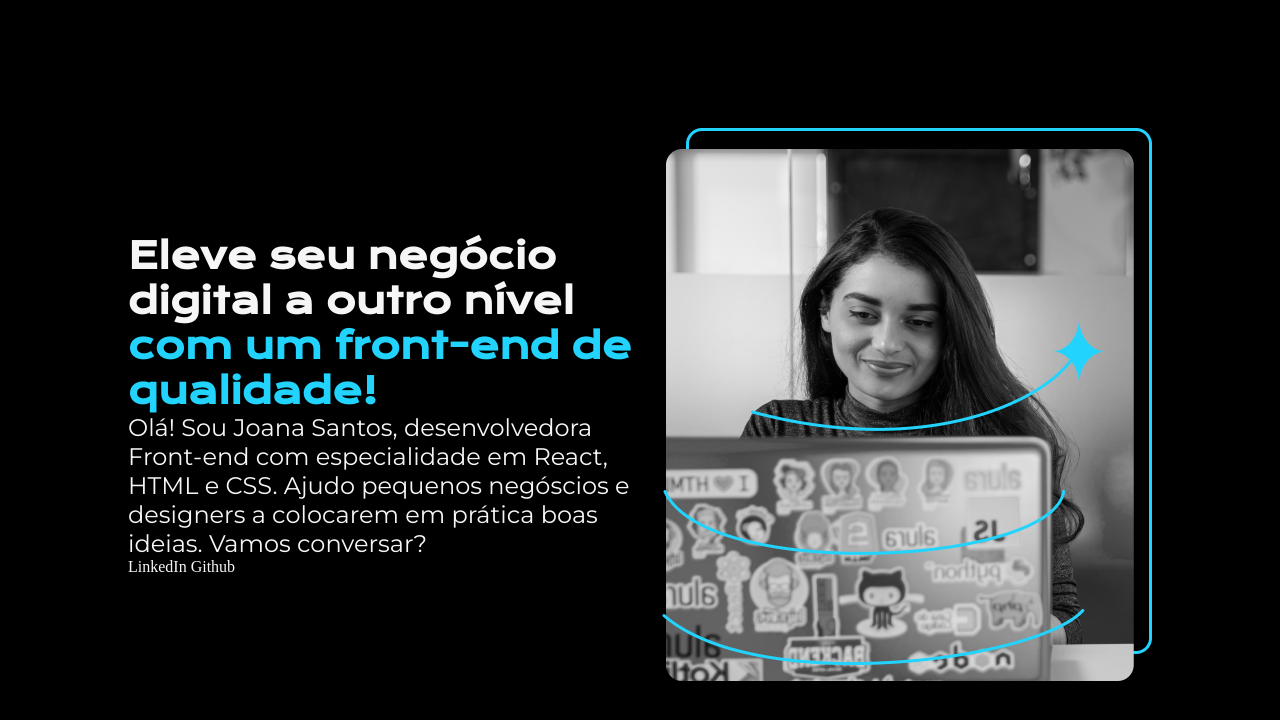
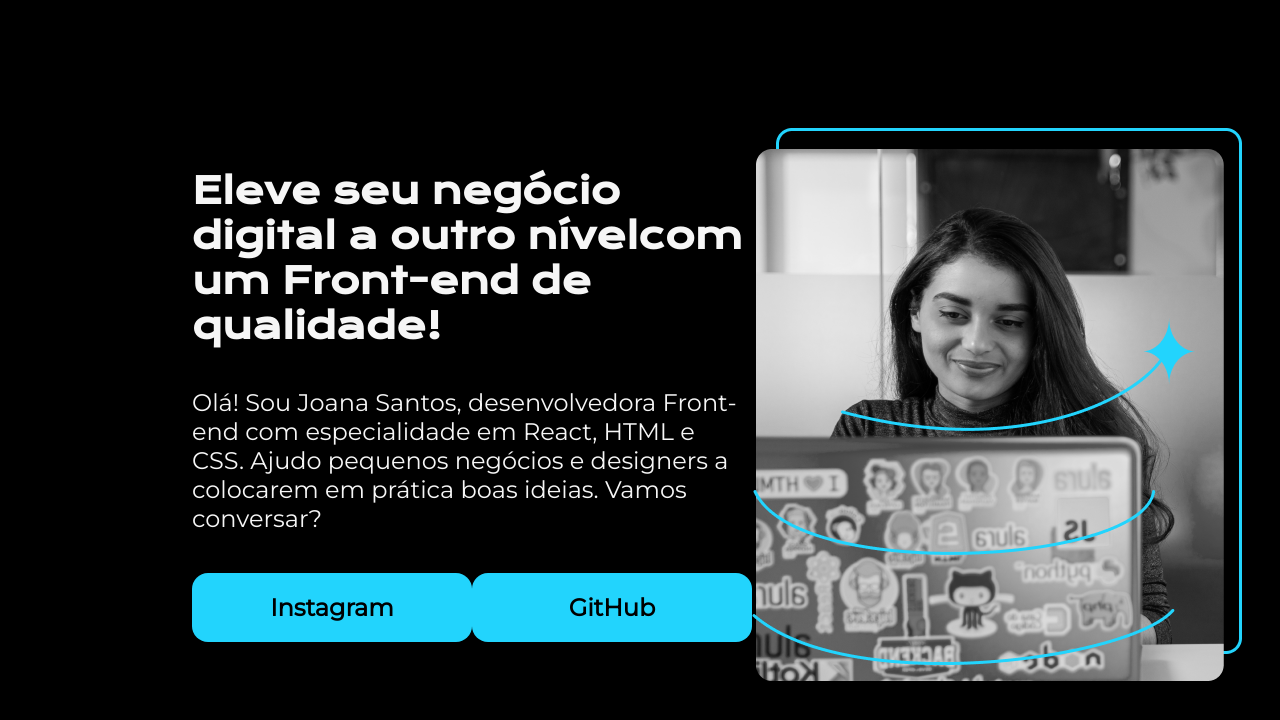
Before and after one commit to hugosaraujo/portfolio-de-frontend, a plain HTML site: page index.html in a window 1280 px wide. Drawn offline with nearby package versions, Linux system fonts and the light colour scheme.

Commit message:
Ajuste da aparência dos botões de link

```diff
--- a/index.html
+++ b/index.html
@@ -1,23 +1,34 @@
 <!DOCTYPE html>
 <html lang="pt-br">
+
 <head>
     <meta charset="UTF-8">
     <meta http-equiv="X-UA-Compatible" content="IE=edge">
     <meta name="viewport" content="width=device-width, initial-scale=1.0">
-    <title>Portfolio</title>
-    <link rel="stylesheet" href="style.css"
+    <title>Portifolio</title>
+    <link rel="stylesheet" href="style.css">
 </head>
+
 <body>
     <header></header>
     <main class="apresentacao">
         <section class="apresentacao__conteudo">
-            <h1 class="apresentacao__conteudo__titulo">Eleve seu negócio digital a outro nível <strong class="titulo-destacado">com um front-end de qualidade!</strong></h1>
-            <p class="apresentacao__conteudo__texto">Olá! Sou Joana Santos, desenvolvedora Front-end com especialidade em React, HTML e CSS. Ajudo pequenos negóscios e designers a colocarem em prática boas ideias. Vamos conversar?</p>
-            <a>LinkedIn</a>
-            <a>Github</a>
+            <h1 class="apresentacao__conteudo__titulo">Eleve seu negócio digital a outro nível<strong
+            class="titulo-destaque">com um Front-end de qualidade!
+            </strong></h1>
+            <p class="apresentacao__conteudo__texto">Olá! Sou Joana Santos, desenvolvedora
+            Front-end com especialidade em React, HTML e
+            CSS. Ajudo pequenos negócios e designers a
+            colocarem em prática boas ideias. Vamos
+            conversar?</p>
+            <div class="apresentacao__links">
+                <a class="apresentacao__links__link" href="https://instagram.com/rafaballerini">Instagram</a>
+                <a class="apresentacao__links__link" href="https://github.com/guilhermeonrails">GitHub</a>
+            </div>
         </section>
-        <img src="imagens/Imagem.png" alt="Foto de uma garota programando">
+        <img src="imagens/Imagem.png" alt="Foto da Joana Santos programando">
     </main>
     <footer></footer>
 </body>
+
 </html>
--- a/style.css
+++ b/style.css
@@ -1,6 +1,6 @@
 @import url('https://fonts.googleapis.com/css2?family=Krona+One&family=Montserrat&display=swap');
 
-* {
+*{
     margin: 0;
     padding: 0;
 }
@@ -17,7 +17,7 @@ body {
 }
 
 .apresentacao {
-    margin: 10%;
+    margin: 10% 15%;
     display: flex;
     align-items: center;
     justify-content: space-between;
@@ -25,6 +25,9 @@ body {
 
 .apresentacao__conteudo {
     width: 615px;
+    display: flex;
+    flex-direction: column;
+    gap: 40px;
 }
 
 .apresentacao__conteudo__titulo {
@@ -36,3 +39,21 @@ body {
     font-size: 24px;
     font-family: 'Montserrat', 'sans-seriff';
 }
+
+.apresentacao__links {
+    display: flex;
+    justify-content: space-between;
+}
+
+.apresentacao__links__link {
+    background-color: #22D4FD;
+    width: 280px;
+    text-align: center;
+    border-radius: 16px;
+    font-size: 24px;
+    font-weight: 600;
+    text-decoration: none;
+    padding: 20px 0;
+    color: #000000;
+    font-family: 'Montserrat', 'sans-seriff';
+}
```
